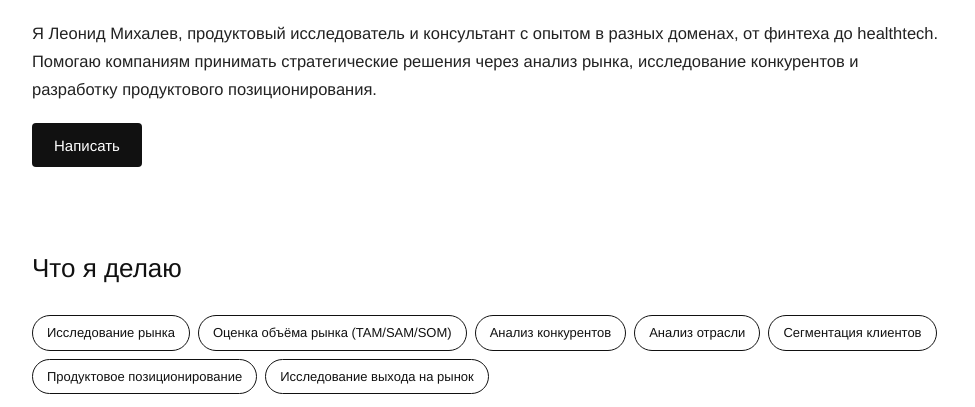
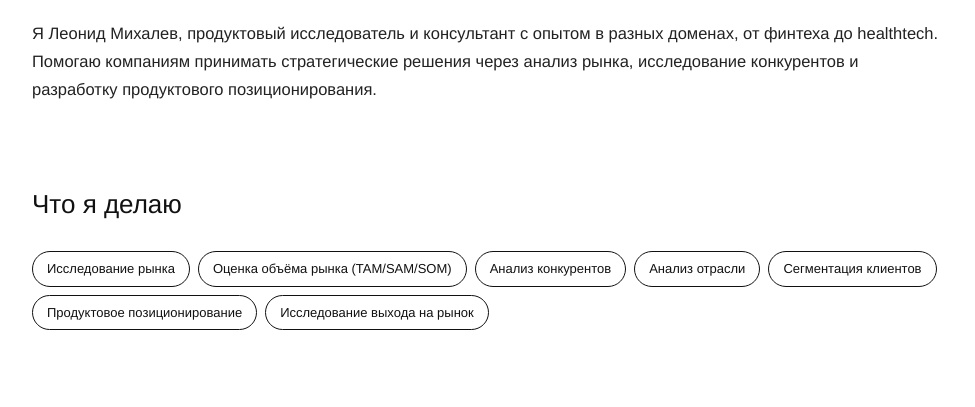
Before and after one commit to Flipkers/portfolio, a plain HTML site: page index.html in a window 1280 px wide. Shown: the part 370-777 px from the top of the page, without its empty margins (152-1127 px from the left). Drawn offline with Linux system fonts and the light colour scheme.

Commit message:
Remove the Write button from the home hero.
The contact pills stay at the bottom, and the space under the bio closes up to the usual section margin.

```diff
--- a/index.html
+++ b/index.html
@@ -12,7 +12,7 @@
   <meta property="og:locale" content="ru_RU">
   <link rel="icon" href="favicon.svg" type="image/svg+xml">
   <meta http-equiv="Cache-Control" content="no-cache">
-  <link rel="stylesheet" href="style.css?v=17">
+  <link rel="stylesheet" href="style.css?v=18">
 </head>
 <body>
   <header>
@@ -45,7 +45,6 @@
         </div>
       </div>
       <p id="bio" class="bio">Я Леонид Михалев, продуктовый исследователь и консультант с опытом в разных доменах, от финтеха до healthtech. Помогаю компаниям принимать стратегические решения через анализ рынка, исследование конкурентов и разработку продуктового позиционирования.</p>
-      <a class="write-btn" href="#contacts" data-i18n="write">Написать</a>
     </section>
 
     <section id="services">
@@ -86,6 +85,6 @@
     </div>
   </div>
 
-  <script src="main.js?v=12"></script>
+  <script src="main.js?v=13"></script>
 </body>
 </html>
--- a/main.js
+++ b/main.js
@@ -16,7 +16,6 @@ const i18n = {
     'nav.launches': 'Запуски',
     'nav.tests': 'Тестовые',
     'nav.contacts': 'Контакты',
-    'write': 'Написать',
     'services.title': 'Что я делаю',
     'cases.title': 'Исследования',
     'launches.title': 'Запуски',
@@ -43,7 +42,6 @@ const i18n = {
     'nav.launches': 'Launches',
     'nav.tests': 'Test tasks',
     'nav.contacts': 'Contacts',
-    'write': 'Write',
     'services.title': 'What I do',
     'cases.title': 'Research',
     'launches.title': 'Launches',
--- a/style.css
+++ b/style.css
@@ -127,25 +127,6 @@ html[lang="en"] .hero > .bio {
 }
 h1 { font-size: 40px; font-weight: 500; margin-bottom: 12px; }
 .bio { margin: 0; color: #222; font-size: 16px; }
-.write-btn {
-  display: inline-flex;
-  align-items: center;
-  justify-content: center;
-  margin-top: 20px;
-  align-self: flex-start;
-  min-height: 44px;
-  padding: 0 22px;
-  background: #111;
-  color: #fff;
-  text-decoration: none;
-  font-size: 15px;
-  border-radius: 4px;
-}
-.write-btn:hover { background: #333; }
-.write-btn:focus-visible {
-  outline: 2px solid #111;
-  outline-offset: 2px;
-}
 
 .services { display: flex; flex-wrap: wrap; gap: 8px; margin: 16px 0 24px; }
 .services span {
@@ -788,10 +769,6 @@ body.case-page > header {
     margin-top: 20px;
   }
 
-  .write-btn {
-    margin-top: 14px;
-  }
-
   .hero-photo {
     width: 100%;
   }
```
